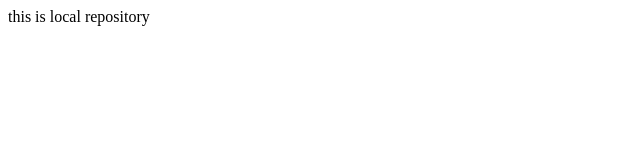
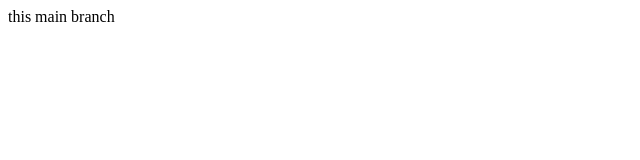
Before and after one commit to AdityaAmbhore/localrepo, a plain HTML site: page index.html in a window 1280 px wide. Shown: the full height of the page, 0-640 px from the left. Drawn offline with Linux system fonts and the light colour scheme.

Commit message:
new start

```diff
--- a/index.html
+++ b/index.html
@@ -1,3 +1 @@
-<p>
-    this  is local repository
-</p>
+<p> this main branch   </p>
```
